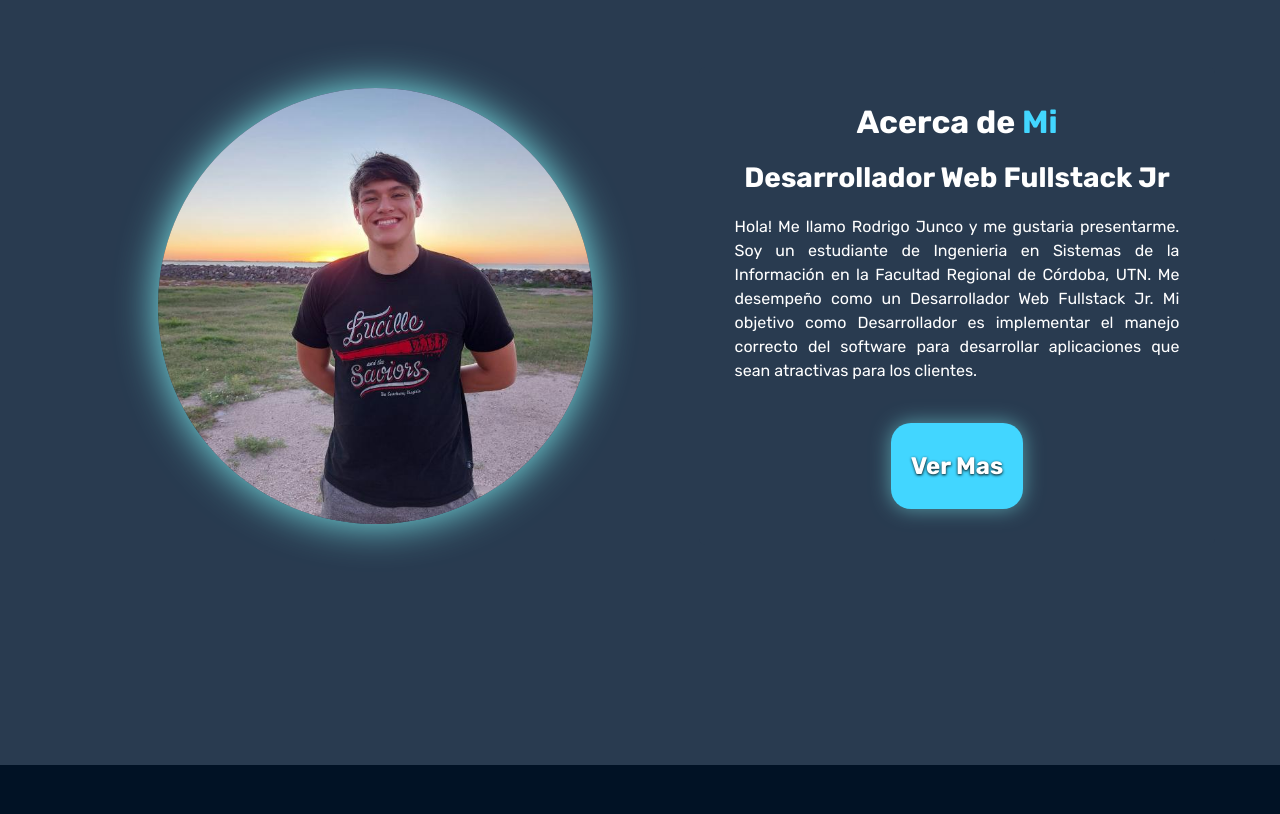
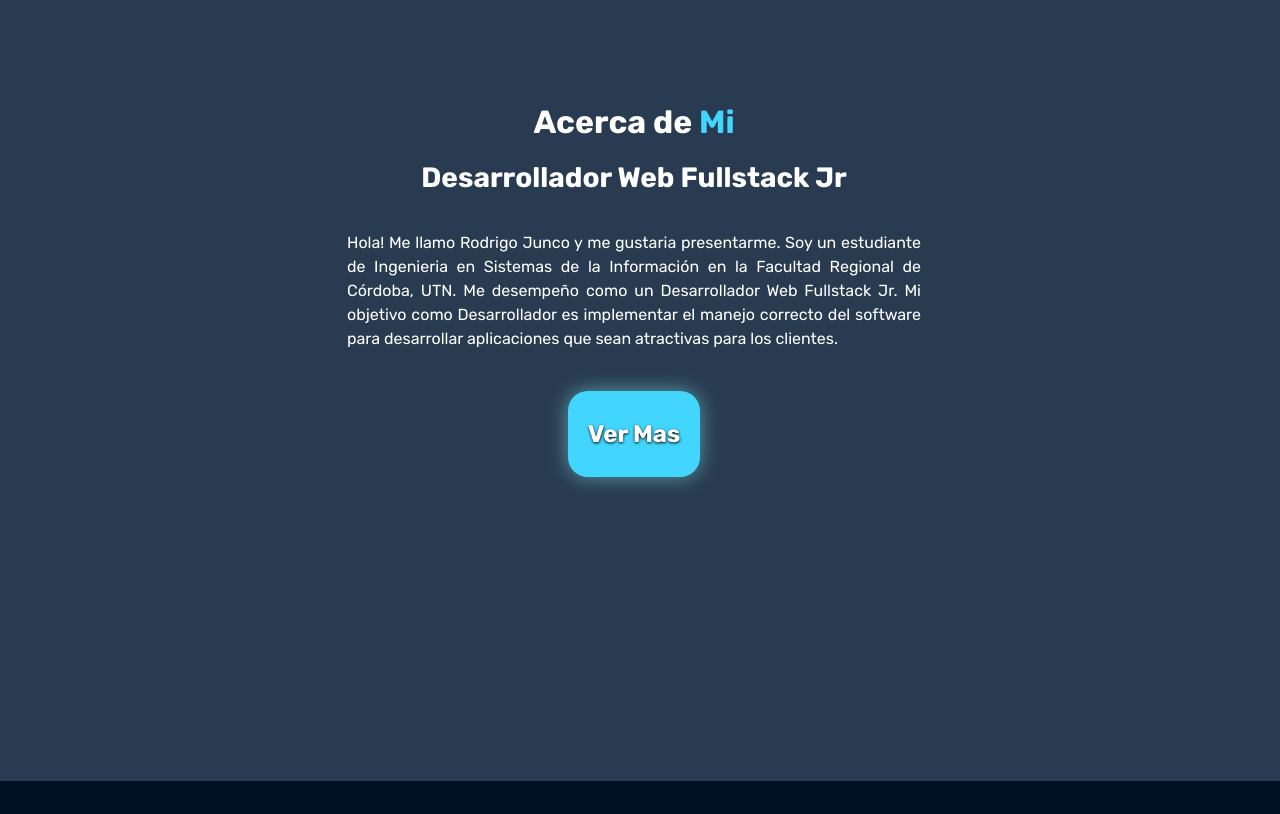
Before and after one commit to RPJunco/my-portfolio-react, a React (Vite) app: page / in a window 1280 px wide. Shown: the part 1249-2063 px from the top of the page. Built offline with nearby package versions, Linux system fonts and the light colour scheme.

Commit message:
Se añadio la funcionalidad de poder posicionar el componente 'Btn' de acuerdo al tamaño de la pagina, ademas de eso se elimino una propiedad en la linea 39

```diff
--- a/src/Component/Main/Secciones/About/About.jsx
+++ b/src/Component/Main/Secciones/About/About.jsx
@@ -1,23 +1,47 @@
 import Btn from '../../../Btn/Btn.jsx'
 import { Container, Row, Col, Image, Card } from 'react-bootstrap';
+import { useEffect, useState } from 'react';
 
 const About = () => {
+
+    const[btnPosition, setBtnPosition] = useState('center');
+
+    useEffect(() => {
+        const manejarTamanio = () => {
+            const ancho = window.innerWidth;
+            if (ancho >= 1400){
+                setBtnPosition('start');
+            }else{
+                setBtnPosition('center');
+            }
+        };
+
+        manejarTamanio();
+
+        window.addEventListener('resize', manejarTamanio);
+
+        return () => {
+            window.removeEventListener('resize', manejarTamanio);
+        };
+    }, []);
+
     return (
         <Container
         fluid
         id='acercaDe'
         style={{ backgroundColor: '#293b50', padding: '170px 0px' }}
         >
-            <Row className='align-items-center justify-content-center'>
-                <Col lg={6} md={12} className='text-center foto-contenedor'>
+            <Row className='justify-content-center align-items-center mb-5'>
+                <Col lg={6} md={12} className='text-center d-xxl-block d-none'>
                     <Image src="./img/rodrigo-junco.jpg" alt="foto-perfil" style={{ boxShadow: '0 0 40px rgb(134, 255, 255, 0.9' }} roundedCircle fluid width='70%'/>
                 </Col>
-                <Col lg={6} md={12} style={{ width: '40%', padding: '50px 0px' }}>
-                    <Card
+                <Col lg={6} md={12}
+                style={{ padding: '50px 0px' }}>
+                    <Card className='justify-content-center text-center text-xxl-start'
                     style={{ backgroundColor: '#293b50' }} border='0'>
-                        <Card.Body className='justify-content-center'>
-                            <h2>Acerca de <span>Mi</span></h2>
-                            <h3>Desarrollador Web Fullstack Jr</h3>
+                        <Card.Body className='justify-content-center text-center text-xxl-start'>
+                            <h2 className='pb-0 mb-0'>Acerca de <span>Mi</span></h2>
+                            <h3 className='pb-3'>Desarrollador Web Fullstack Jr</h3>
                             <Card.Text className='justify-content-center' color='white' style={{ textAlign: 'justify' }}>
                                 Hola! Me llamo Rodrigo Junco y me gustaria presentarme.
                                 Soy un estudiante de Ingenieria en Sistemas de la Información
@@ -27,7 +51,7 @@ const About = () => {
                                 manejo correcto del software para desarrollar
                                 aplicaciones que sean atractivas para los clientes.
                             </Card.Text>
-                            <Btn contenido='Ver Mas' width='50%' position='center'/>
+                            <Btn contenido='Ver Mas' width='50%' position={btnPosition}/>
                         </Card.Body>
                     </Card>
                 </Col>
```
